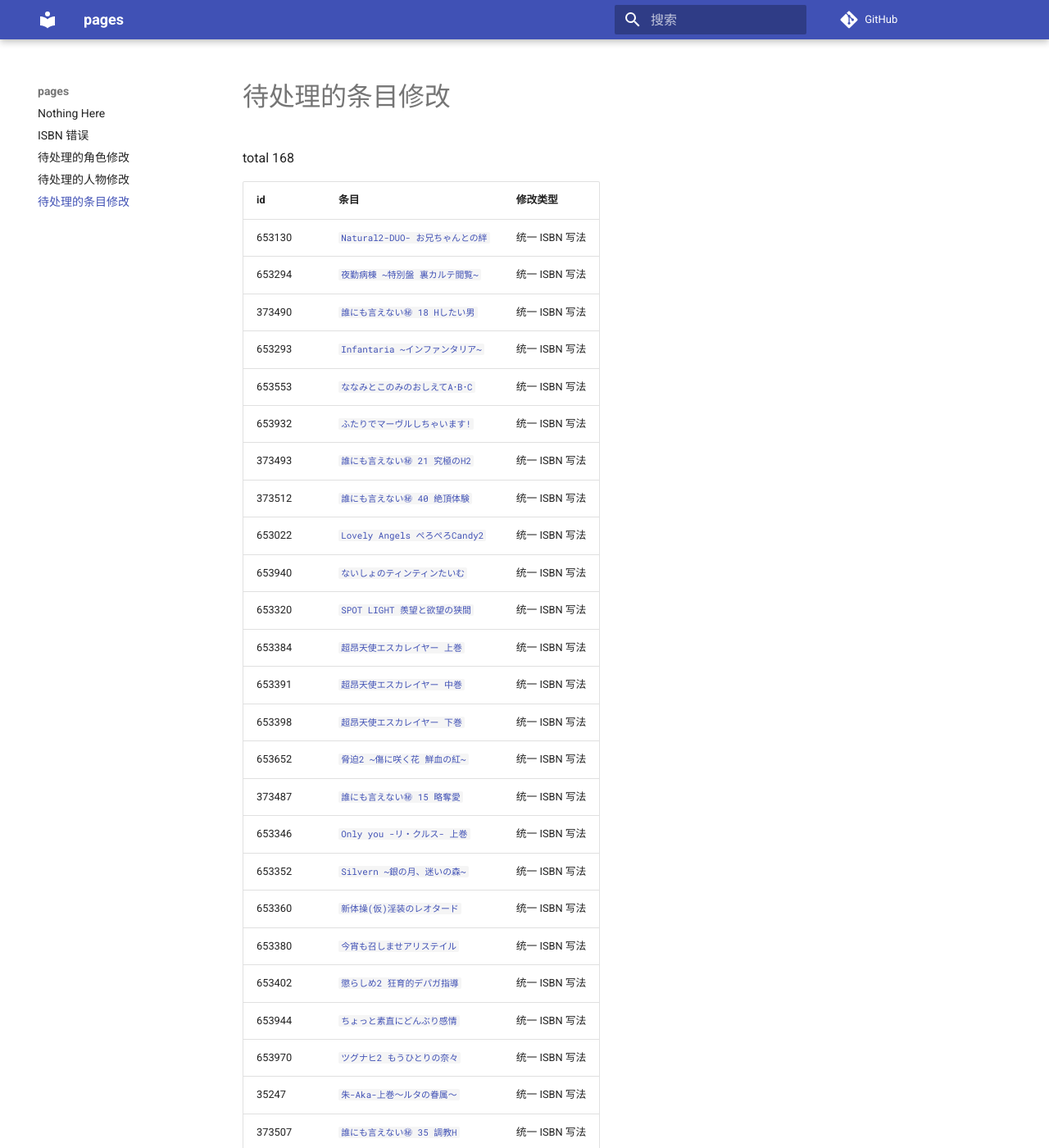
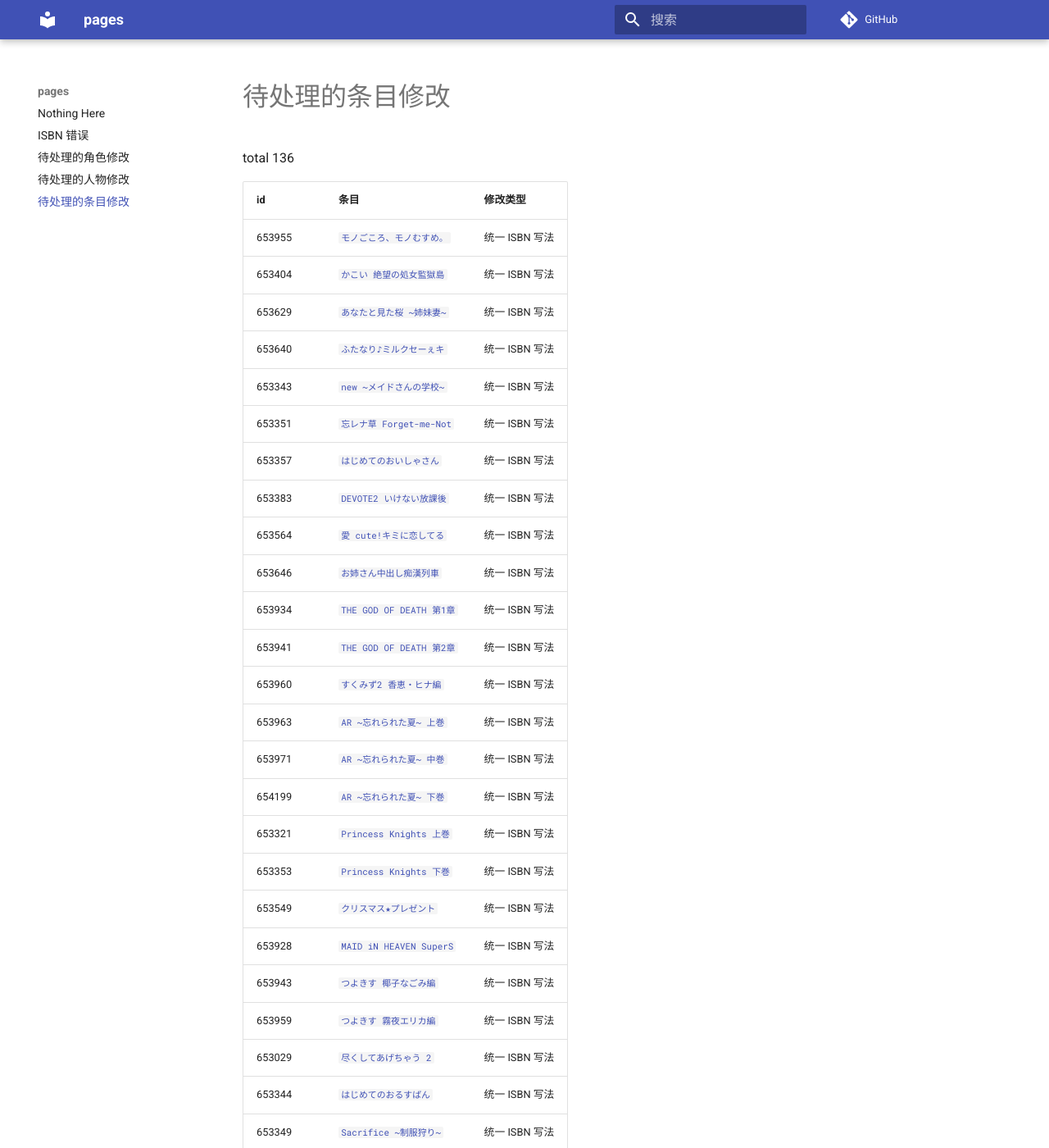
Before and after one commit to trim21/bangumi-pages, an MkDocs documentation site: the page built from docs/pending-subject-changes.md, in a window 1280 px wide and 1400 px high. Shown: the whole window at 82% size. Built offline with MkDocs 1.6.1 and Material for MkDocs 9.7.7, drawn with Linux system fonts in a browser that asks for light colours; comment, search, counter and statistics services are not loaded; some of the changed text lies outside the part shown.

Commit message:
update pending-changes.md

```diff
--- a/docs/pending-subject-changes.md
+++ b/docs/pending-subject-changes.md
@@ -1,41 +1,9 @@
 # 待处理的条目修改
 
-total 168
+total 136
 
 | id | 条目 | 修改类型 |
 | --- | --- | --- |
-| 653130 | [`Natural2-DUO- お兄ちゃんとの絆`](https://bgm.tv/subject/653130) | 统一 ISBN 写法 |
-| 653294 | [`夜勤病棟 ~特別盤 裏カルテ閲覧~`](https://bgm.tv/subject/653294) | 统一 ISBN 写法 |
-| 373490 | [`誰にも言えない㊙ 18 Hしたい男`](https://bgm.tv/subject/373490) | 统一 ISBN 写法 |
-| 653293 | [`Infantaria ~インファンタリア~`](https://bgm.tv/subject/653293) | 统一 ISBN 写法 |
-| 653553 | [`ななみとこのみのおしえてA･B･C`](https://bgm.tv/subject/653553) | 统一 ISBN 写法 |
-| 653932 | [`ふたりでマーヴルしちゃいます!`](https://bgm.tv/subject/653932) | 统一 ISBN 写法 |
-| 373493 | [`誰にも言えない㊙ 21 究極のH2`](https://bgm.tv/subject/373493) | 统一 ISBN 写法 |
-| 373512 | [`誰にも言えない㊙ 40 絶頂体験`](https://bgm.tv/subject/373512) | 统一 ISBN 写法 |
-| 653022 | [`Lovely Angels ぺろぺろCandy2`](https://bgm.tv/subject/653022) | 统一 ISBN 写法 |
-| 653940 | [`ないしょのティンティンたいむ`](https://bgm.tv/subject/653940) | 统一 ISBN 写法 |
-| 653320 | [`SPOT LIGHT 羨望と欲望の狭間`](https://bgm.tv/subject/653320) | 统一 ISBN 写法 |
-| 653384 | [`超昂天使エスカレイヤー 上巻`](https://bgm.tv/subject/653384) | 统一 ISBN 写法 |
-| 653391 | [`超昂天使エスカレイヤー 中巻`](https://bgm.tv/subject/653391) | 统一 ISBN 写法 |
-| 653398 | [`超昂天使エスカレイヤー 下巻`](https://bgm.tv/subject/653398) | 统一 ISBN 写法 |
-| 653652 | [`脅迫2 ~傷に咲く花 鮮血の紅~`](https://bgm.tv/subject/653652) | 统一 ISBN 写法 |
-| 373487 | [`誰にも言えない㊙ 15 略奪愛`](https://bgm.tv/subject/373487) | 统一 ISBN 写法 |
-| 653346 | [`Only you -リ・クルス- 上巻`](https://bgm.tv/subject/653346) | 统一 ISBN 写法 |
-| 653352 | [`Silvern ~銀の月、迷いの森~`](https://bgm.tv/subject/653352) | 统一 ISBN 写法 |
-| 653360 | [`新体操(仮)淫装のレオタード`](https://bgm.tv/subject/653360) | 统一 ISBN 写法 |
-| 653380 | [`今宵も召しませアリステイル`](https://bgm.tv/subject/653380) | 统一 ISBN 写法 |
-| 653402 | [`懲らしめ2 狂育的デパガ指導`](https://bgm.tv/subject/653402) | 统一 ISBN 写法 |
-| 653944 | [`ちょっと素直にどんぶり感情`](https://bgm.tv/subject/653944) | 统一 ISBN 写法 |
-| 653970 | [`ツグナヒ2 もうひとりの奈々`](https://bgm.tv/subject/653970) | 统一 ISBN 写法 |
-| 35247 | [`朱-Aka-上巻～ルタの眷属～`](https://bgm.tv/subject/35247) | 统一 ISBN 写法 |
-| 373507 | [`誰にも言えない㊙ 35 調教H`](https://bgm.tv/subject/373507) | 统一 ISBN 写法 |
-| 653300 | [`エッチなバニーさんは嫌い?`](https://bgm.tv/subject/653300) | 统一 ISBN 写法 |
-| 653345 | [`Beside ~幸せはかたわらに~`](https://bgm.tv/subject/653345) | 统一 ISBN 写法 |
-| 653355 | [`Only you -リ･クルス- 下巻`](https://bgm.tv/subject/653355) | 统一 ISBN 写法 |
-| 653379 | [`エルフィーナ ~奉仕国家編~`](https://bgm.tv/subject/653379) | 统一 ISBN 写法 |
-| 653135 | [`淫内感染 午前3時の手術室`](https://bgm.tv/subject/653135) | 统一 ISBN 写法 |
-| 653312 | [`Lingeries ランジェリーズ`](https://bgm.tv/subject/653312) | 统一 ISBN 写法 |
-| 653921 | [`ウソツキは天使のはじまり`](https://bgm.tv/subject/653921) | 统一 ISBN 写法 |
 | 653955 | [`モノごころ、モノむすめ。`](https://bgm.tv/subject/653955) | 统一 ISBN 写法 |
 | 653404 | [`かこい 絶望の処女監獄島`](https://bgm.tv/subject/653404) | 统一 ISBN 写法 |
 | 653629 | [`あなたと見た桜 ~姉妹妻~`](https://bgm.tv/subject/653629) | 统一 ISBN 写法 |
```
